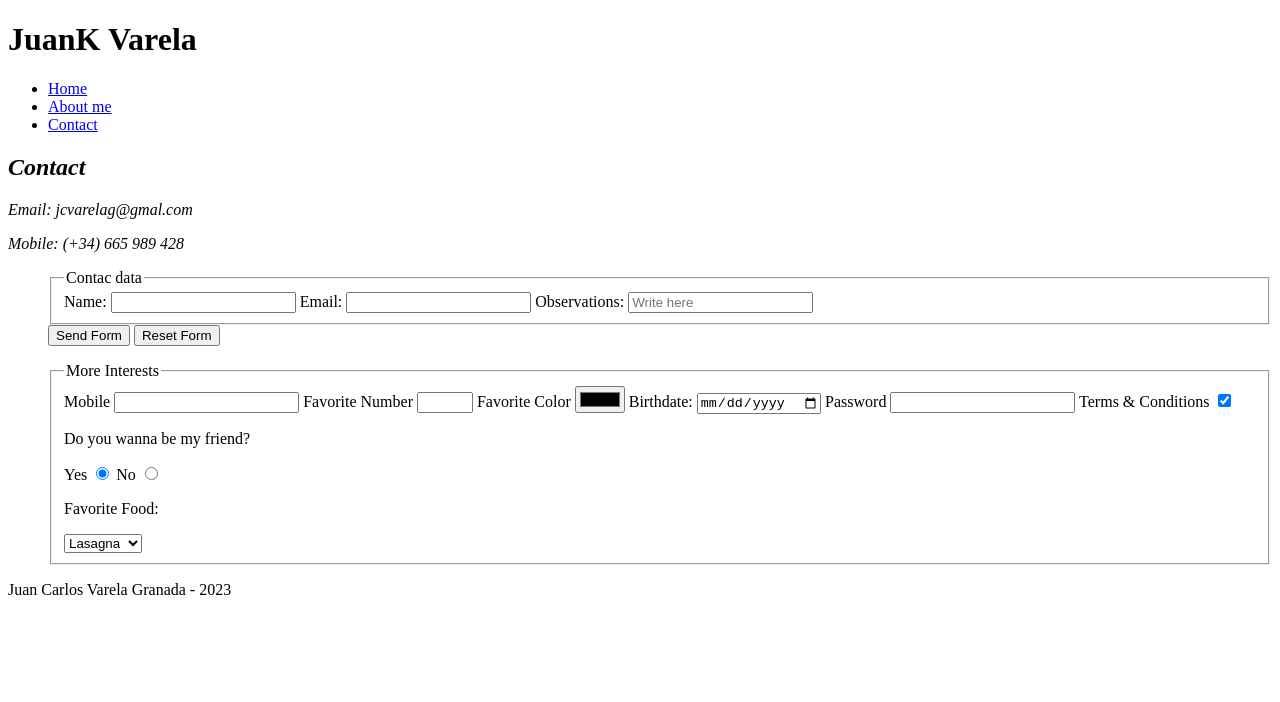
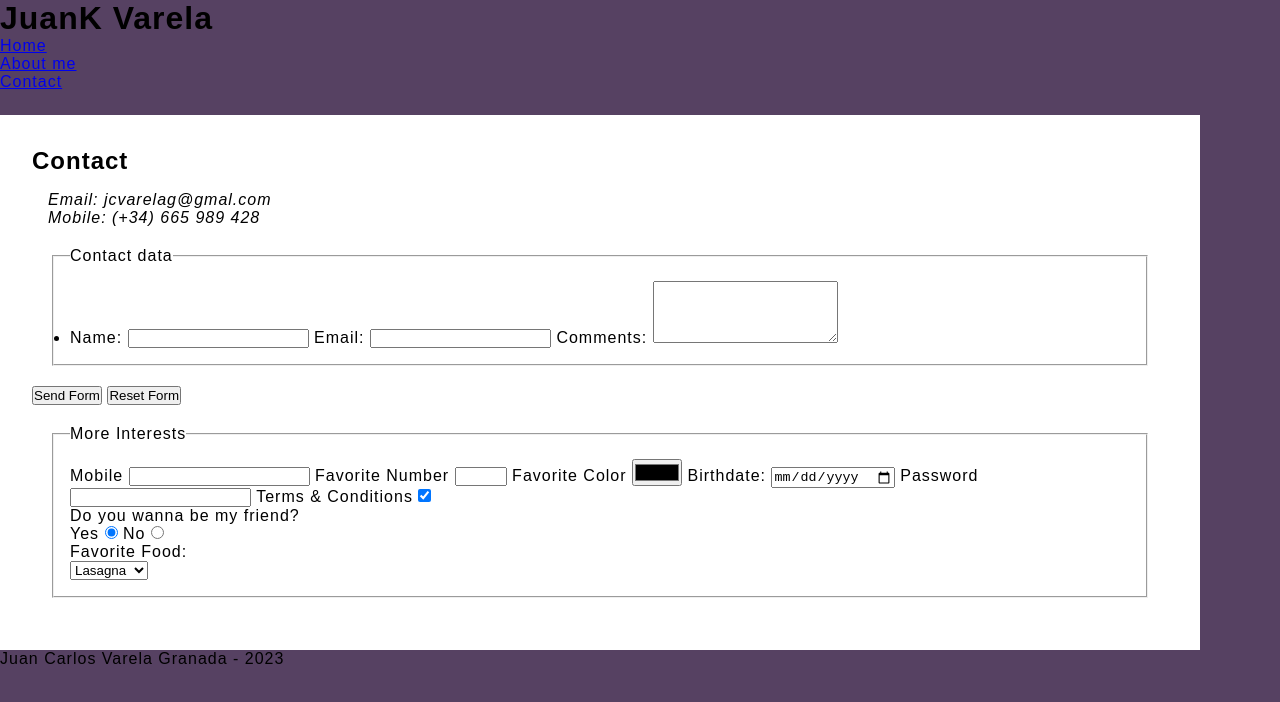
Before and after one commit to Juankavarela/practicaCr, a plain HTML site: page sections/contact.html in a window 1280 px wide. Drawn offline with Linux system fonts and the light colour scheme.

Commit message:
cssComit2

```diff
--- a/sections/contact.html
+++ b/sections/contact.html
@@ -20,29 +20,38 @@
 
 
     <main>
-
+        <h2>Contact</h2>
         <address>
-     <h2>Contact</h2>
         <p>Email: jcvarelag@gmal.com</p>
         <p>Mobile: (+34) 665 989 428</p>
     </address>
 
     <form>
+        <fieldset>
+            <legend>Contact data</legend>
                 <ul>
-        <fieldset>
-            <legend>Contac data</legend>
+                    <li>
                         <label for="name">Name:</label>
                         <input type="text" id="name" name="name">
 
                         <label for="email">Email:</label>
                         <input type="email" id="email" name="email" required>
 
-            <label for="obsevation">Observations:</label>
-            <input type="text" id="obsevation" name="obsevation" minlength="3" maxlength="50" placeholder="Write here">
+                        <label for="obsevation">Comments:</label>
+                        <textarea
+                            cols="21"
+                            rows="4"
+                            minlength="3"
+                            maxlength="50"
+                            id="observation"
+                            placeholder="Write all you want here. (from min 3 to 50 characters)">
+                        </textarea>
+                    </li>
+                </ul>
             </fieldset>
         <button type="submit">Send Form</button>
         <button type="reset">Reset Form</button>
-      </ul>
+
 
 
 
--- a/style.css
+++ b/style.css
@@ -1,12 +1,66 @@
-img{ width:200px;
+/* Estilos Generales*/
+*{
+    margin: 0;
+    padding: 0;
+    box-sizing: border-box;
+}
+
+html{
+    font-family: Arial, Helvetica, sans-serif;
+    letter-spacing: 1px;
+}
+
+main{
+    padding: 2rem;
+    background-color: #ffffff;
+}
+
+header{
+    margin-bottom: 1.5rem;
+}
+
+
+/* Estilos de index html*/
+
+body{
+    background-color: #564162;
+    width: 1200px;
+    height: 100vh;
+
+}
+
+#inicio{
+    background-image: url("/Images/Milo.jpg");
+}
+#intro{
+    font-style: italic;
+    font-size: 1.2rem;
 }
 
 #cartaLoco{
+   width: 200px;
     border: 4px;
     border-radius: 5px;
 }
 
+/* Estilos About me */
+
+.listas{
+    margin: 24px 0 24px 0;
+    padding: 16px;
+}
+
 iframe{
-    border: 30px;
+    border: 2px #564162;
+    border-radius: 10px;
+}
 
+/* Estilos Contact */
+address{
+    margin: 16px;
 }
+
+fieldset{
+    margin: 20px;
+    padding: 16px;
+}
```
Also changed, not shown: index.html (+3 -3 lines), sections/about.html (+5 -5 lines), Images/Doodles.jpeg (added), Images/El_Mago.jpg (added), 3 other files. Lines whose indentation alone changed are shown as unchanged.
